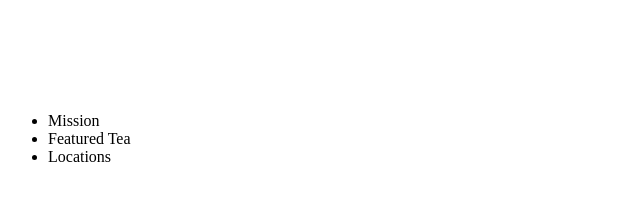
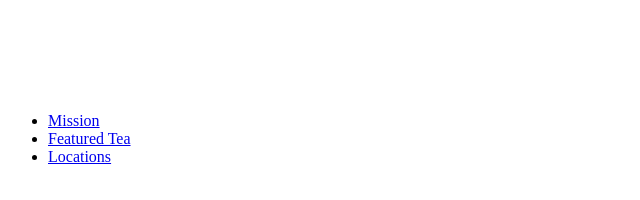
Before and after one commit to laceyaguigam/Tea-Cozy, a plain HTML site: page index.html in a window 1280 px wide. Shown: the whole page, without its empty margins (0-640 px from the left). Drawn offline with Linux system fonts and the light colour scheme.

Commit message:
changed mission, featured tea, and locations into links

```diff
--- a/index.html
+++ b/index.html
@@ -12,9 +12,9 @@
     <header>
         <img src="./images/img-tea-cozy-logo.png" alt="Tea Cozy Logo">
         <ul>
-            <li>Mission</li>
-            <li>Featured Tea</li>
-            <li>Locations</li>
+            <li><a href="#">Mission</a></li>
+            <li><a href="#">Featured Tea</a></li>
+            <li><a href="#">Locations</a></li>
         </ul>
     </header>
 
```
